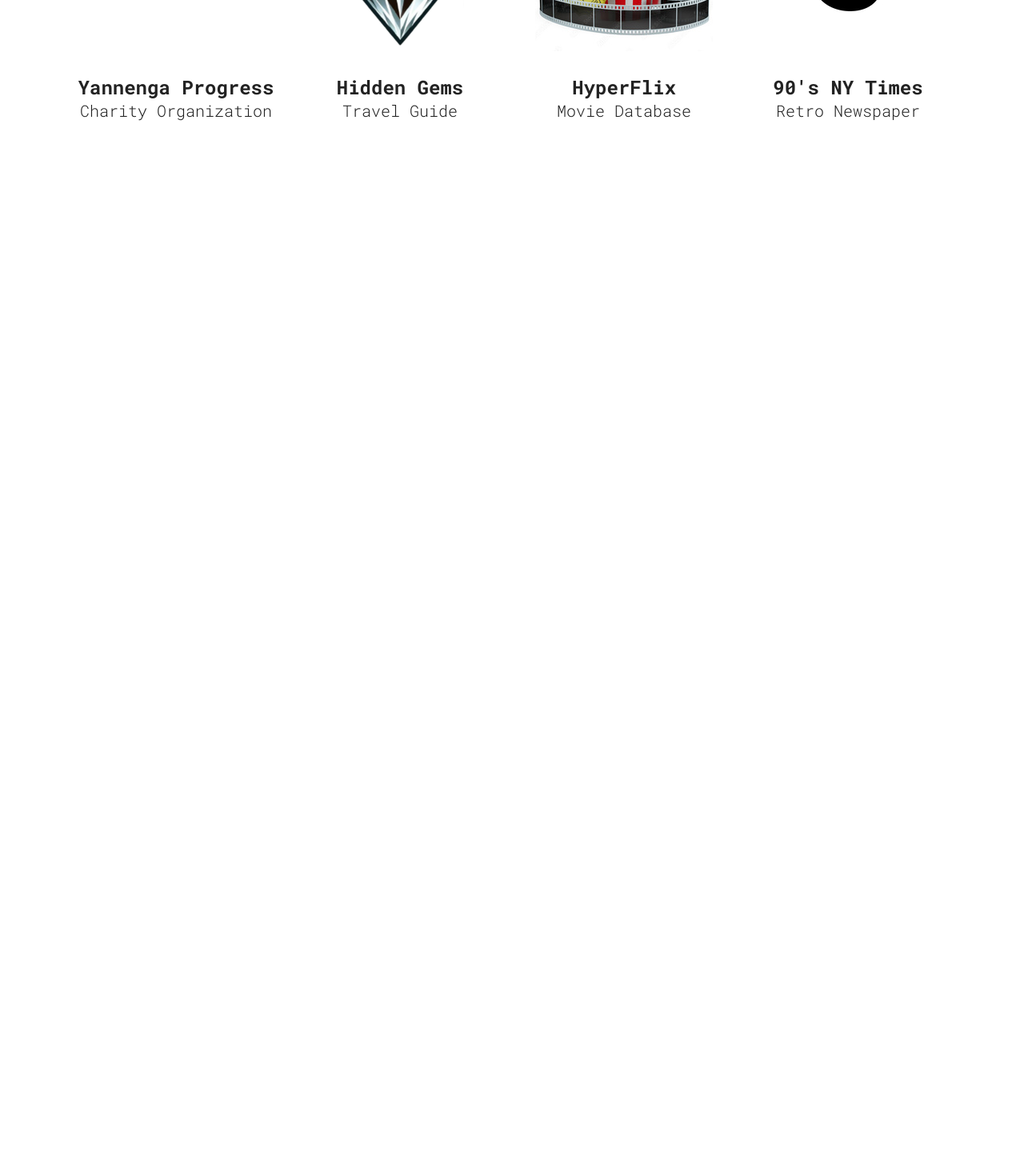
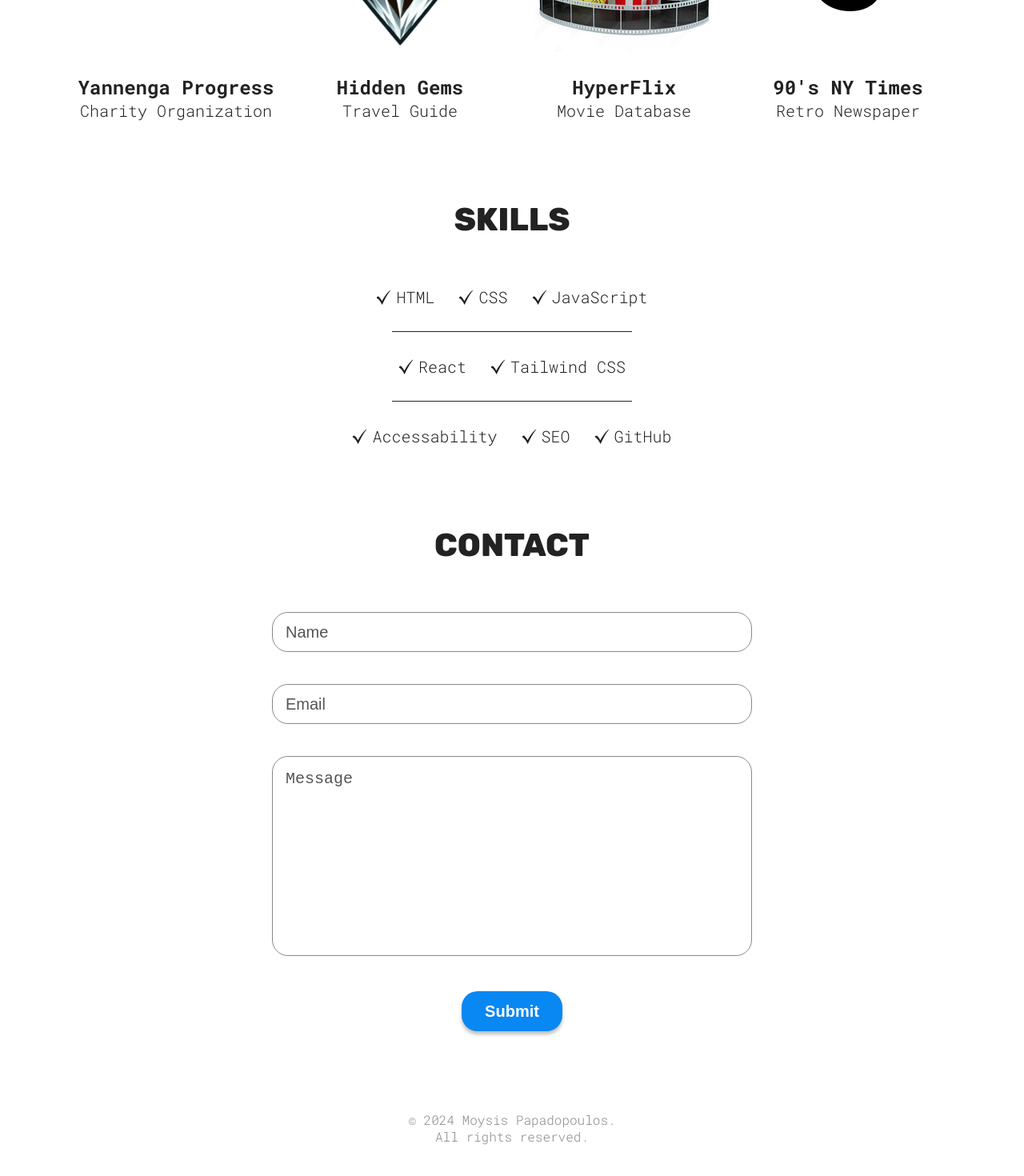
Before and after one commit to MoysisPap/Portfolio-Moysis, a React (Vite) app: page / in a window 1280 px wide. Shown: the part 1168-2638 px from the top of the page at 80% size. Before the commit the page ends 1379 px from the top, so only its background shows below. Built offline with nearby package versions, Linux system fonts and the light colour scheme.

Commit message:
Contact+Footer

```diff
--- a/src/App.jsx
+++ b/src/App.jsx
@@ -1,13 +1,18 @@
 import './App.css';
 import Hero from './sections/Hero/Hero';
 import Projects from './sections/Projects/Projects';
-
+import Skills from './sections/Skills/Skills';
+import Contact from './sections/Contact/Contact';
+import Footer from './sections/Footer/Footer';
 
 function App() {
   return (
     <>
       <Hero />
       <Projects />
+      <Skills />
+      <Contact />
+      <Footer />
     </>
   );
 }
--- /dev/null
+++ b/src/common/SkillList.jsx
@@ -0,0 +1,10 @@
+function SkillList({ src, skill }) {
+    return (
+      <span>
+        <img src={src} alt="Checkmark icon" />
+        <p>{skill}</p>
+      </span>
+    );
+  }
+
+  export default SkillList;
--- /dev/null
+++ b/src/sections/Contact/Contact.jsx
@@ -0,0 +1,48 @@
+import styles from './ContactStyles.module.css';
+
+function Contact() {
+  return (
+    <section id="contact" className={styles.container}>
+      <h1 className="sectionTitle">Contact</h1>
+      <form action="">
+        <div className="formGroup">
+          <label htmlFor="name" hidden>
+            Name
+          </label>
+          <input
+            type="text"
+            name="name"
+            id="name"
+            placeholder="Name"
+            required
+          />
+        </div>
+        <div className="formGroup">
+          <label htmlFor="email" hidden>
+            Email
+          </label>
+          <input
+            type="text"
+            name="email"
+            id="email"
+            placeholder="Email"
+            required
+          />
+        </div>
+        <div className="formGroup">
+          <label htmlFor="message" hidden>
+            Message
+          </label>
+          <textarea
+            name="message"
+            id="message"
+            placeholder="Message"
+            required></textarea>
+        </div>
+        <input className="hover btn" type="submit" value="Submit" />
+      </form>
+    </section>
+  );
+}
+
+export default Contact;
--- /dev/null
+++ b/src/sections/Contact/ContactStyles.module.css
@@ -0,0 +1,79 @@
+.container {
+    display: flex;
+    flex-direction: column;
+    text-align: center;
+  }
+
+  form {
+    display: flex;
+    flex-direction: column;
+    gap: 30px;
+  }
+
+  textarea,
+  input:not([type='submit']) {
+    height: 50px;
+    padding-left: 16px;
+    width: 250px;
+  }
+
+  textarea {
+    padding-top: 16px;
+    resize: none;
+    height: 250px;
+  }
+
+  input,
+  textarea {
+    border-radius: 20px;
+    border: #888 1px solid;
+    box-sizing: border-box;
+    justify-self: center;
+    background-color: var(--background-color);
+    color: var(--form-text-color);
+  }
+
+  ::placeholder {
+    color: var(--form-text-color);
+  }
+
+  input[type='submit'] {
+    background-color: var(--btn-color);
+    color: var(--btn-text-color);
+    border: none;
+    border-radius: 20px;
+    width: 126px;
+    height: 50px;
+    font-size: 20px;
+    font-weight: bold;
+    box-shadow: 0 4px 4px rgba(0, 0, 0, 0.25);
+    transition: box-shadow 200ms ease-in-out, transform 200ms ease-in-out;
+    margin: auto;
+  }
+
+  input[type='submit']:hover {
+    transform: scale(1.05);
+  }
+
+  input[type='submit']:active {
+    transform: translateY(2px);
+    box-shadow: 0 2px 2px rgba(0, 0, 0, 0.25);
+  }
+
+  @media (width >= 800px) {
+    textarea,
+    input:not([type='submit']) {
+      width: 600px;
+      font-size: 20px;
+    }
+    form {
+      gap: 40px;
+    }
+  }
+
+  @media (width >= 1400px) {
+    textarea,
+    input:not([type='submit']) {
+      width: 800px;
+    }
+  }
--- /dev/null
+++ b/src/sections/Footer/Footer.jsx
@@ -0,0 +1,14 @@
+import styles from './FooterStyles.module.css';
+
+function Footer() {
+  return (
+    <section id="footer" className={styles.container}>
+      <p>
+        &copy; 2024 Moysis Papadopoulos. <br />
+        All rights reserved.
+      </p>
+    </section>
+  );
+}
+
+export default Footer;
--- /dev/null
+++ b/src/sections/Footer/FooterStyles.module.css
@@ -0,0 +1,7 @@
+.container {
+    text-align: center;
+    p {
+      font-size: 16px;
+      color: var(--footer-text-color);
+    }
+  }
--- a/src/sections/Hero/Hero.jsx
+++ b/src/sections/Hero/Hero.jsx
@@ -47,8 +47,7 @@
           </a>
         </span>
         <p className={styles.description}>
-          With a passion for developing modern React web apps for commercial
-          businesses.
+          With a passion for developing modern React web apps with focus on accessability.
         </p>
         <a href={CV} download>
           <button className="hover">Resume</button>
--- a/src/sections/Hero/HeroStyles.module.css
+++ b/src/sections/Hero/HeroStyles.module.css
@@ -68,7 +68,7 @@
 }
 
 .description {
-  max-width: 24ch;
+  max-width: 33ch;
 }
 
 .info {
--- /dev/null
+++ b/src/sections/Skills/Skills.jsx
@@ -0,0 +1,34 @@
+import styles from './SkillsStyles.module.css';
+import checkMarkIconDark from '../../assets/checkmark-dark.svg';
+import checkMarkIconLight from '../../assets/checkmark-light.svg';
+import SkillList from '../../common/SkillList';
+import { useTheme } from '../../common/ThemeContext';
+
+function Skills() {
+  const { theme } = useTheme();
+  const checkMarkIcon = theme === 'light' ? checkMarkIconLight : checkMarkIconDark;
+
+  return (
+    <section id="skills" className={styles.container}>
+      <h1 className="sectionTitle">Skills</h1>
+      <div className={styles.skillList}>
+        <SkillList src={checkMarkIcon} skill="HTML" />
+        <SkillList src={checkMarkIcon} skill="CSS" />
+        <SkillList src={checkMarkIcon} skill="JavaScript" />
+      </div>
+      <hr />
+      <div className={styles.skillList}>
+        <SkillList src={checkMarkIcon} skill="React" />
+        <SkillList src={checkMarkIcon} skill="Tailwind CSS" />
+      </div>
+      <hr />
+      <div className={styles.skillList}>
+        <SkillList src={checkMarkIcon} skill="Accessability" />
+        <SkillList src={checkMarkIcon} skill="SEO" />
+        <SkillList src={checkMarkIcon} skill="GitHub" />
+      </div>
+    </section>
+  );
+}
+
+export default Skills;
--- /dev/null
+++ b/src/sections/Skills/SkillsStyles.module.css
@@ -0,0 +1,47 @@
+.container {
+    display: flex;
+    flex-direction: column;
+    text-align: center;
+
+    span {
+      display: flex;
+      align-items: center;
+      gap: 5px;
+    }
+
+    img {
+      width: 20px;
+    }
+  }
+
+  .skillList {
+    display: flex;
+    justify-content: space-evenly;
+    align-self: center;
+    flex-wrap: wrap;
+    row-gap: 40px;
+    max-width: 26ch;
+  }
+
+  hr {
+    width: 100px;
+    height: 1px;
+    border: none;
+    background-color: var(--text-color);
+    margin: 30px auto;
+  }
+
+  @media (width >= 800px) {
+    .skillList {
+      max-width: fit-content;
+      gap: 30px;
+
+      p {
+        font-size: 20px;
+      }
+    }
+
+    hr {
+      width: 300px;
+    }
+  }
```
Also changed, not shown: src/App.css (indentation only).
